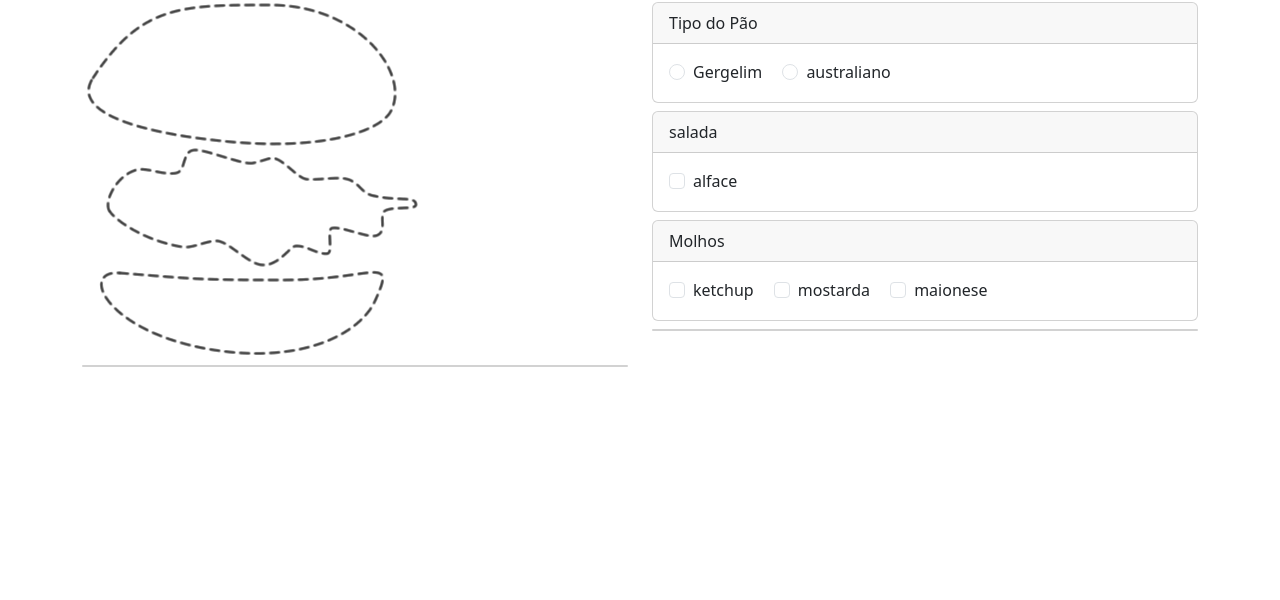
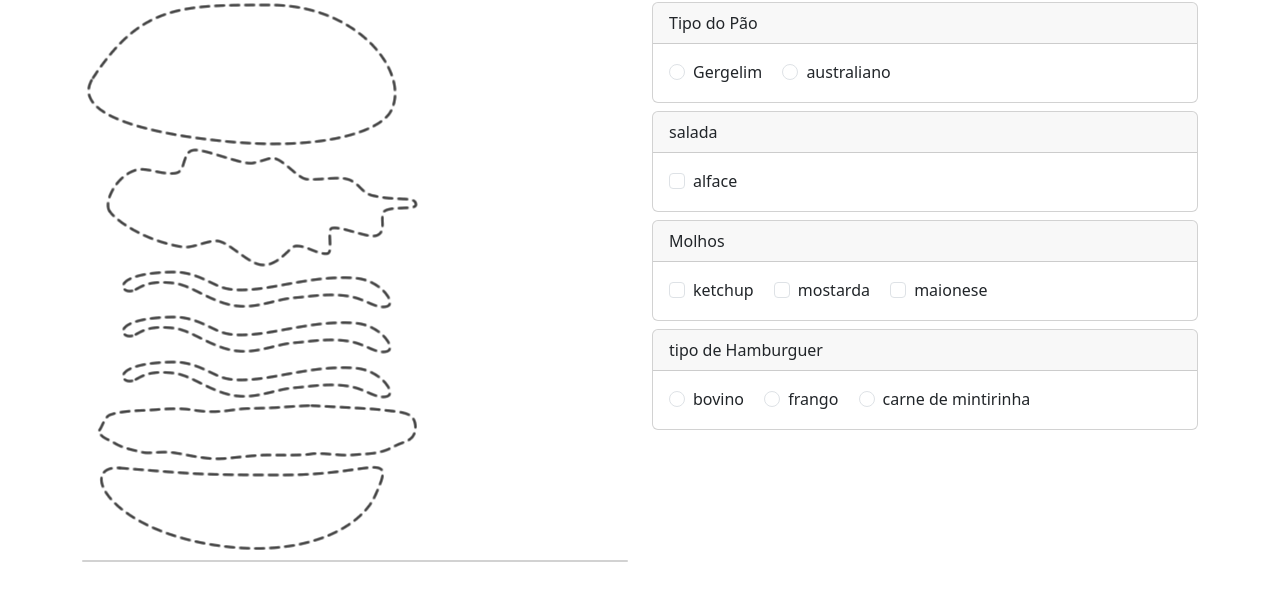
Before and after one commit to GuhfelipeBEZ/lanche--senai, a plain HTML site: page index.html in a window 1280 px wide. Shown: the part 56-656 px from the top of the page. Drawn offline with nearby package versions, Linux system fonts and the light colour scheme.

Commit message:
update-hamburguer

```diff
--- a/index.html
+++ b/index.html
@@ -4,7 +4,7 @@
 <head>
     <meta charset="UTF-8">
     <meta name="viewport" content="width=device-width, initial-scale=1.0">
-    <title> Lanche do senai  </title>
+    <title> Lanche do senai </title>
 
     <!-- VUE -->
     <script src="./vue.js"> </script>
@@ -61,14 +61,16 @@
                                 <div class="card-body">
 
                                     <div class="form-check form-check-inline">
-                                        <input type="radio" class="form-check-input" value="gergelim" v-model="inputTipoPao">
+                                        <input type="radio" class="form-check-input" value="gergelim"
+                                            v-model="inputTipoPao">
                                         <label class="form-check-label"> Gergelim </label>
 
                                     </div>
 
 
                                     <div class="form-check form-check-inline">
-                                        <input type="radio" class="form-check-input" value="australiano" v-model="inputTipoPao">
+                                        <input type="radio" class="form-check-input" value="australiano"
+                                            v-model="inputTipoPao">
                                         <label class="form-check-label"> australiano </label>
 
                                     </div>
@@ -96,7 +98,8 @@
 
                                 <div class="card-body">
                                     <div class="form-check">
-                                        <input type="checkbox" class="form-check-input" value="alface" v-model="inputsalada">
+                                        <input type="checkbox" class="form-check-input" value="alface"
+                                            v-model="inputsalada">
                                         <label class="form-check-label">
                                             alface
                                         </label>
@@ -122,21 +125,24 @@
 
                                 <div class="card-body">
                                     <div class="form-check form-check-inline">
-                                        <input type="checkbox" class="form-check-input" value="ketchup" v-model="inputMolhos">
+                                        <input type="checkbox" class="form-check-input" value="ketchup"
+                                            v-model="inputMolhos">
                                         <label class="form-check-label">
                                             ketchup
                                         </label>
                                     </div>
 
                                     <div class="form-check form-check-inline">
-                                        <input type="checkbox" class="form-check-input" value="mostarda" v-model="inputMolhos">
+                                        <input type="checkbox" class="form-check-input" value="mostarda"
+                                            v-model="inputMolhos">
                                         <label class="form-check-label">
                                             mostarda
                                         </label>
                                     </div>
 
                                     <div class="form-check form-check-inline">
-                                        <input type="checkbox" class="form-check-input" value="maionese" v-model="inputMolhos">
+                                        <input type="checkbox" class="form-check-input" value="maionese"
+                                            v-model="inputMolhos">
                                         <label class="form-check-label">
                                             maionese
                                         </label>
@@ -156,6 +162,40 @@
                     <div class="row mt-2">
                         <div class="col">
                             <div class="card">
+
+                                <div class="card-header">
+                                    tipo de Hamburguer
+                                </div>
+
+                                <div class="card-body">
+
+                                    <div class="form-check form-check-inline">
+                                        <input type="radio" class="form-check-input" value="bovino" v-model="inputHamburguer">
+                                        <label class="form-check-label">
+                                            bovino
+                                        </label>
+                                    </div>
+                                    <div class="form-check form-check-inline">
+                                        <input type="radio" class="form-check-input" value="frango" v-model="inputHamburguer">
+                                        <label class="form-check-label">
+                                            frango
+                                        </label>
+                                    </div>
+                                    <div class="form-check form-check-inline">
+                                        <input type="radio" class="form-check-input" value="vegetal" v-model="inputHamburguer">
+                                        <label class="form-check-label">
+                                            carne de mintirinha
+                                        </label>
+                                    </div>
+
+
+
+
+
+                                </div>
+
+
+
 
                                 <!-- TITULO - Tipos de Hamburguer -->
 
@@ -222,7 +262,7 @@
     <!-- Inicio instancia VUE -->
     <script>
 
-        const vm = new Vue ({
+        const vm = new Vue({
 
             el: '#app',
 
@@ -230,28 +270,63 @@
                 inputTipoPao: '',
                 inputsalada: [],
                 inputMolhos: [],
+                inputHamburguer: '',
             },
             //propiedade computada//
             computed: {
-                pao () { //array == lista / variedade //
+                pao() { //array == lista / variedade //
                     switch (this.inputTipoPao) {
                         case 'gergelim':
                             return ['imagens/pao_gergelim_superior.png', 'imagens/pao_gergelim_inferior.png']
 
-                            case 'australiano':
+                        case 'australiano':
                             return ['imagens/pao_australiano_superior.png', 'imagens/pao_australiano_inferior.png']
 
-                            default:
+                        default:
                             return ['Imagens/padrao/pao_superior.png', 'imagens/padrao/pao_inferior.png']
                     }
                 },
 
-                alface () {
-                    if(this.inputsalada.includes('alface')) {
+                alface() {
+                    if (this.inputsalada.includes('alface')) {
                         return 'imagens/alface.png'
                     }
                     return 'imagens/padrao/alface.png'
                 },
+                ketchup() {
+                    if (this.inputMolhos.includes('ketchup')) {
+                        return 'imagens/ketchup.png'
+                    }
+                    return 'imagens/padrao/molho.png'
+                },
+
+                mostarda() {
+                    if (this.inputMolhos.includes('mostarda')) {
+                        return 'imagens/mostarda.png'
+                    }
+                    return 'imagens/padrao/molho.png'
+                },
+
+                maionese() {
+                    if (this.inputMolhos.includes('maionese')) {
+                        return 'imagens/maionese.png'
+                    }
+                    return 'imagens/padrao/molho.png'
+                },
+                hamburguer() {
+                    switch(this.inputHamburguer){
+                        case 'bovino':
+                            return 'imagens/bovino.png'
+                        case 'frango':
+                            return 'imagens/frango.png'
+                        case 'vegetal':
+                            return 'imagens/soja.png'
+                        default:
+                            return 'imagens/padrao/hamburguer.png'
+                    }
+
+                },
+
 
             },
 
```
